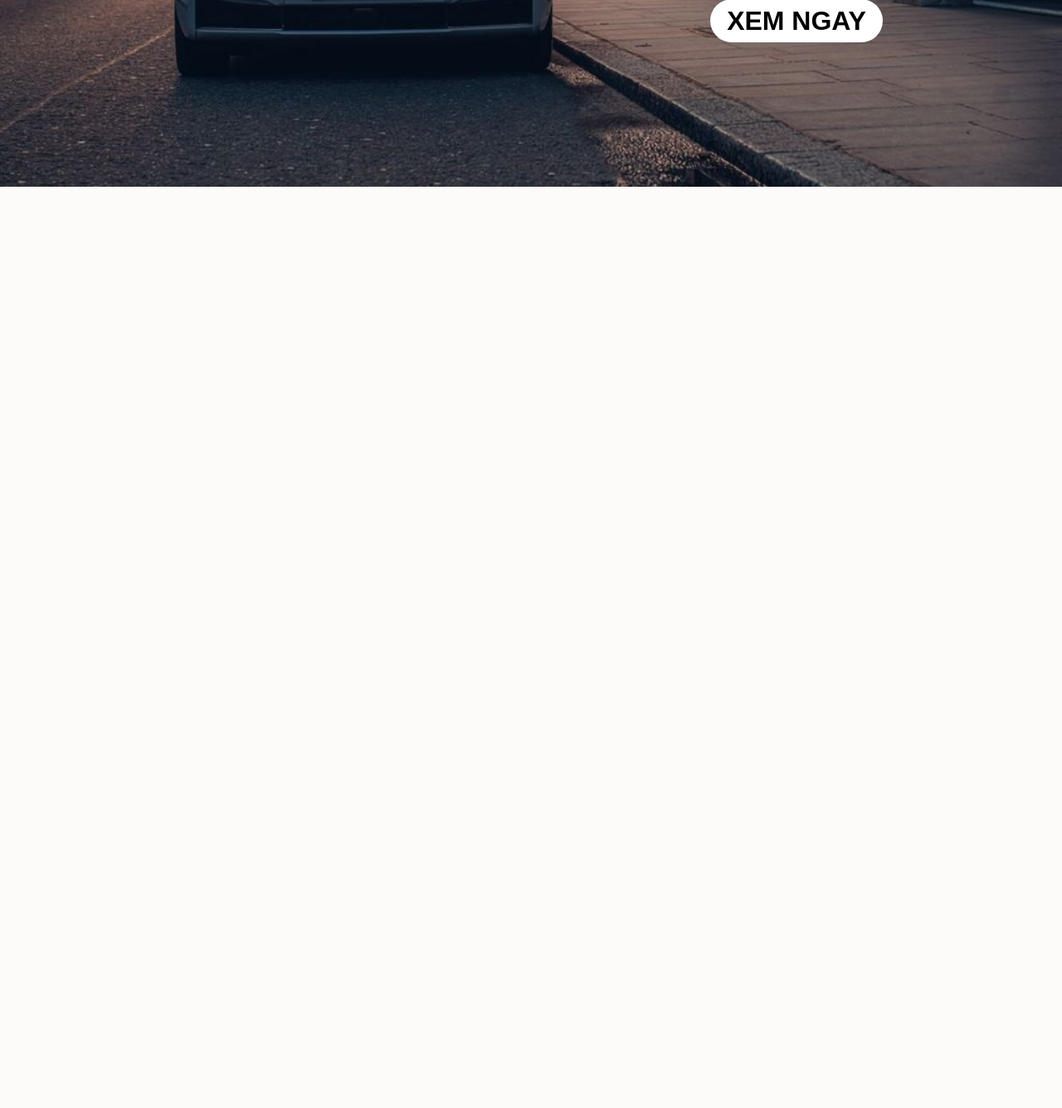
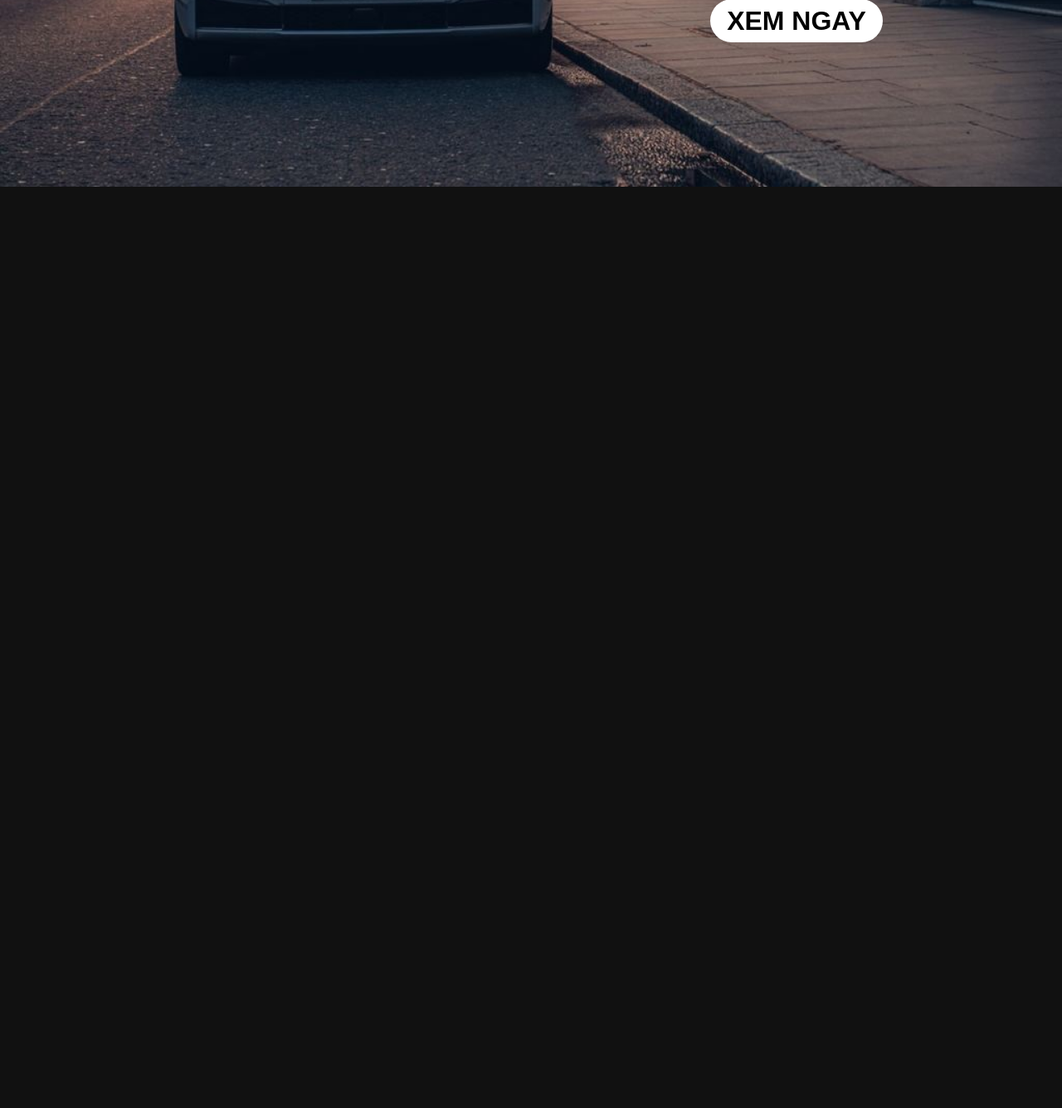
Before and after one commit to Dongzhou19/Team-m-i, a PHP site: page / in a window 1280 px wide. Shown: the part 1465-2800 px from the top of the page at 83% size. Before the commit the page ends 1690 px from the top, so only its background shows below. Run offline with PHP 8.4, Linux system fonts and the light colour scheme.

Commit message:
moi nhat 1

```diff
--- a/assets/css/style.css
+++ b/assets/css/style.css
@@ -1,5 +1,10 @@
-body {
-  background-color: white;
+
+html {
+  scroll-behavior: smooth;
+}
+body{
+  background-color: #111;
+  height:350vh;
 }
 .notification-bar {
   background-color: #7a4d0b; /* Màu nền nâu */
@@ -234,3 +239,8 @@ nav {
 .cta-button1:hover {
   background: black;
   color: white;
+  .container {
+    max-width: 1200px;
+    margin: 0 auto;
+    padding: 20px;
+  }
--- a/index.html
+++ b/index.html
@@ -7,7 +7,7 @@
     <link rel="stylesheet" href="assets/css/reset.css" />
     <link rel="stylesheet" href="assets/css/style.css" />
   </head>
-  <body>
+  <header>
     <header>
       <div class="notification-bar">
         <span
@@ -64,6 +64,11 @@
           <a href="#" class="cta-button1">XEM NGAY</a>
         </div>
       </div>
+      <div class="banhang">
+        <div class="content3">
+
+        </div>
+      </div>
     </div>
   </body>
 </html>
```
